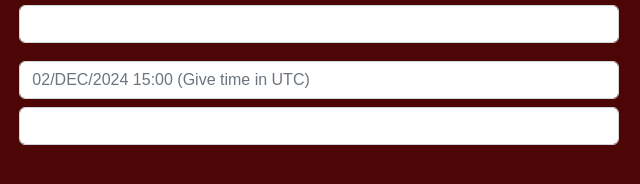
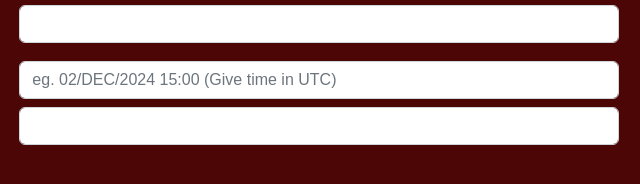
Before and after one commit to Alphus154/Paperwork-Generator, a plain HTML site: page index.html in a window 1280 px wide. Both pictures are taken after a click on the button "VIP Transit Report". Shown: the part 264-448 px from the top of the page, 264-904 px from the left. Drawn offline with nearby package versions, Linux system fonts and the light colour scheme.

Commit message:
Update index.html

```diff
--- a/index.html
+++ b/index.html
@@ -587,7 +587,7 @@
                 <div class="row mb-2">
                     <div class="col-md-2" style="font-weight: bold; text-align: right;">Date & Time:</div>
                     <div class="col-md-10">
-                        <input type="text" id="dateAndTime" class="form-control" style="width: 600px"placeholder="02/DEC/2024 15:00 (Give time in UTC)" />
+                        <input type="text" id="dateAndTime" class="form-control" style="width: 600px"placeholder="eg. 02/DEC/2024 15:00 (Give time in UTC)" />
                     </div>
                 </div>
 
```
